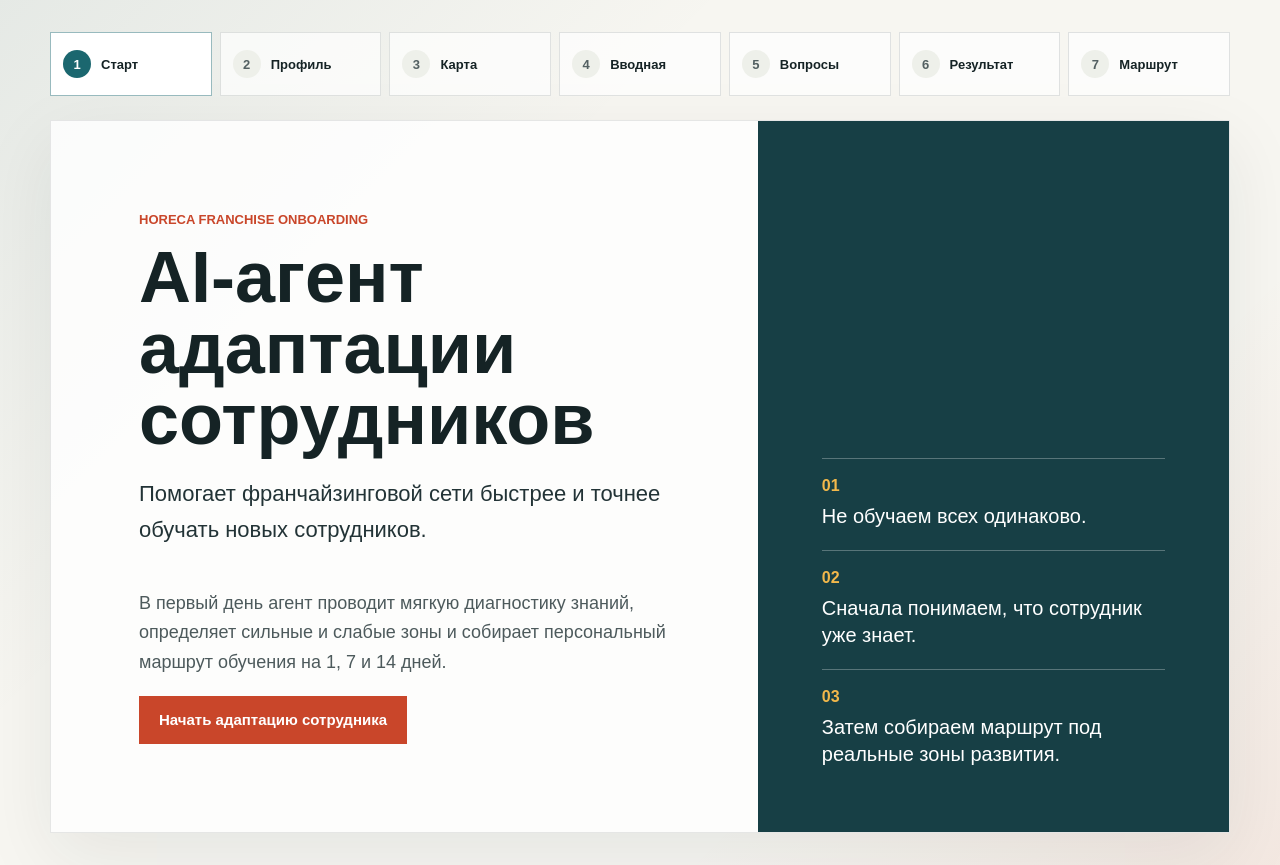
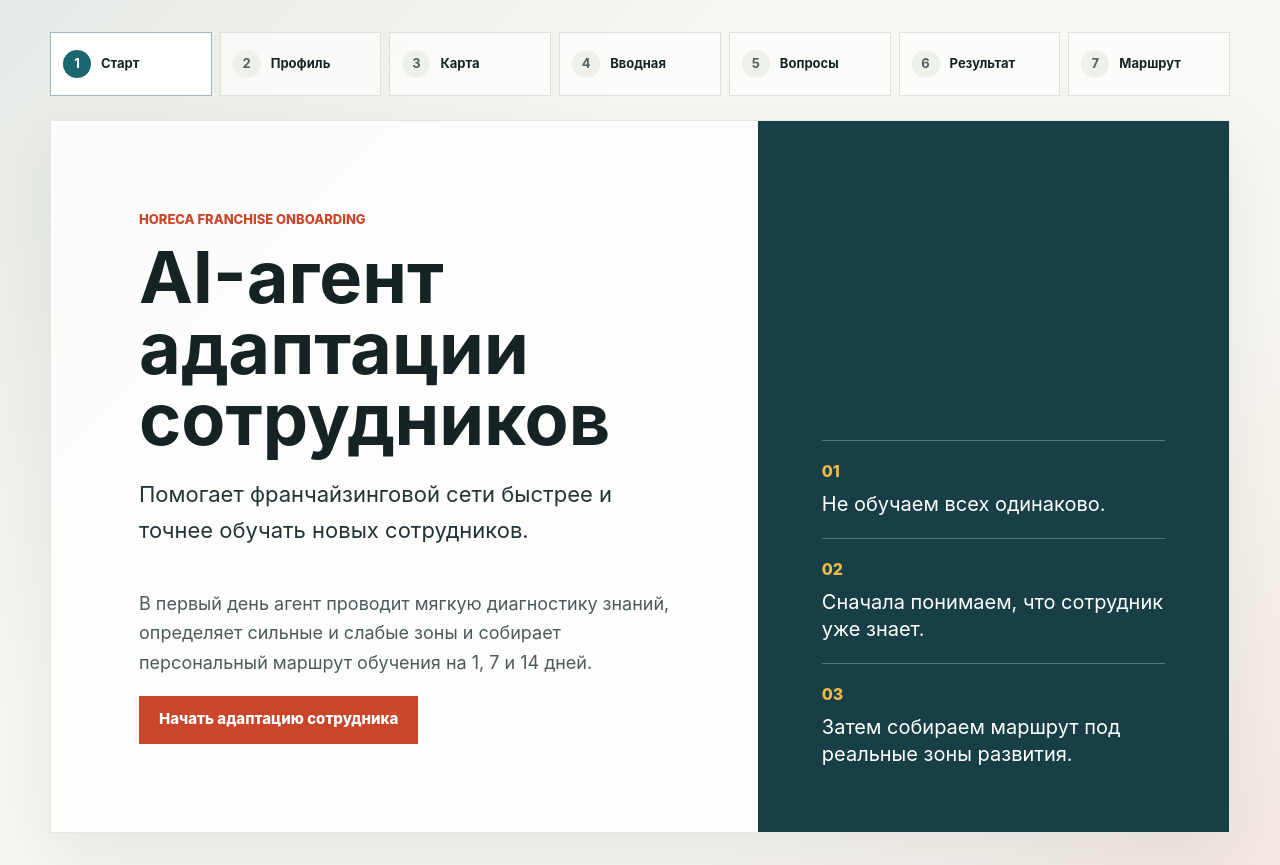
Before and after one commit to Ramilko37/ai-onboarding, a Next.js app: page / in a window 1280 px wide. Built offline with nearby package versions, Linux system fonts and the light colour scheme.

Commit message:
Polish global typography and rendering

```diff
--- a/app/globals.css
+++ b/app/globals.css
@@ -1,5 +1,8 @@
 :root {
   color-scheme: light;
+  background: #090d16;
+  font-synthesis-weight: none;
+  text-rendering: optimizeLegibility;
 }
 
 * {
@@ -11,7 +14,30 @@ body {
   min-height: 100%;
 }
 
+html {
+  scroll-behavior: smooth;
+}
+
 body {
   margin: 0;
-  font-family: Arial, Helvetica, sans-serif;
+  background: #090d16;
+  color: #101827;
+  font-family:
+    Inter, ui-sans-serif, system-ui, -apple-system, BlinkMacSystemFont, "Segoe UI",
+    sans-serif;
+  line-height: 1.5;
+  -webkit-font-smoothing: antialiased;
+  -moz-osx-font-smoothing: grayscale;
 }
+
+button,
+input,
+select,
+textarea {
+  font: inherit;
+}
+
+button,
+select {
+  -webkit-tap-highlight-color: transparent;
+}
```
